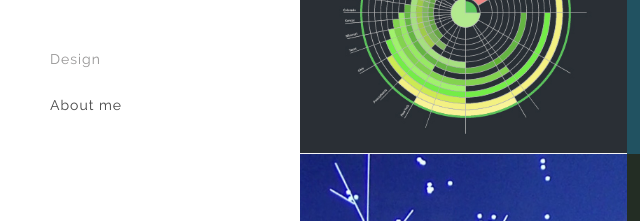
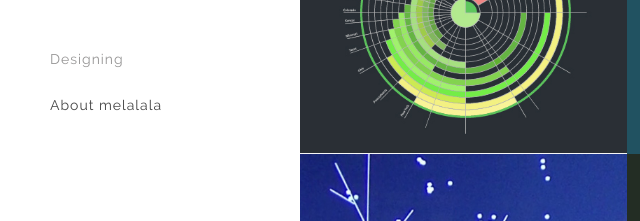
Before and after one commit to chlyang/portfolio, a plain HTML site: page index.html in a window 1280 px wide. Shown: the part 173-394 px from the top of the page, 0-640 px from the left. Drawn offline with Linux system fonts and the light colour scheme.

Commit message:
Update index.html

```diff
--- a/index.html
+++ b/index.html
@@ -21,8 +21,8 @@
 		<div id="menu_icon"></div>
 		<nav>
 			<ul>
-				<li><a href="index.html" class="selected">Design</a></li>
-				<li><a href="inner_aboutMe.html">About me</a></li>
+				<li><a href="index.html" class="selected">Designing</a></li>
+				<li><a href="inner_aboutMe.html">About melalala</a></li>
 
 			</ul>
 		</nav><!-- end navigation menu -->
```
